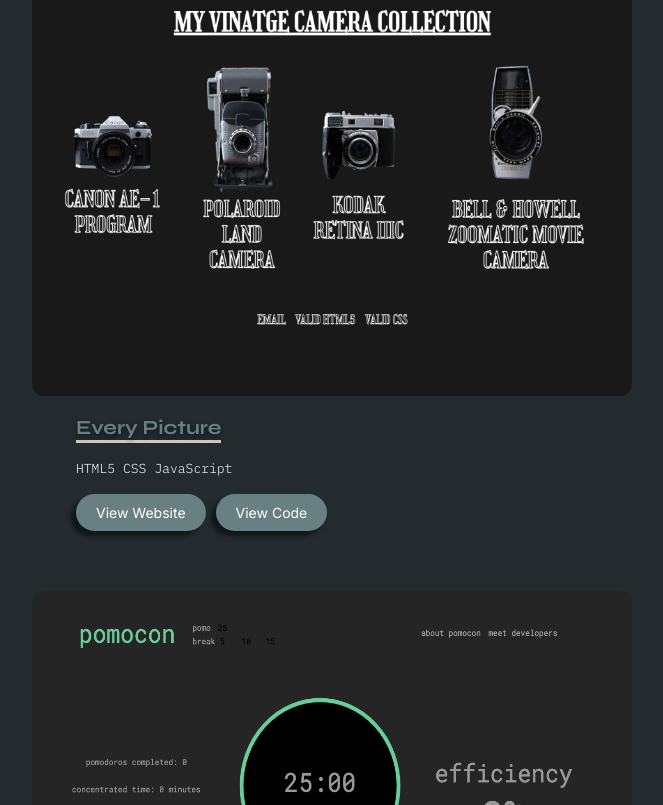
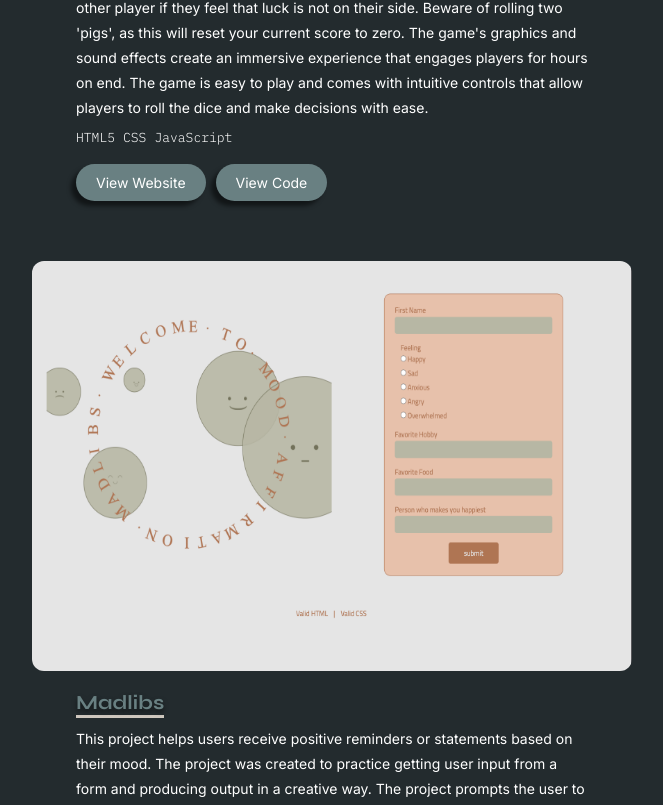
Before and after one commit to alyssamarie0107/alyssamarie0107.github.io, a React (Create React App) app: page / in a window 1280 px wide. Shown: the part 4575-5380 px from the top of the page, without its empty margins (308-971 px from the left). Built offline with nearby package versions, Linux system fonts and the light colour scheme.

Commit message:
all projects have updated descriptions

```diff
--- a/src/sections/projects/Projects.js
+++ b/src/sections/projects/Projects.js
@@ -5,8 +5,9 @@
 import { faCode } from '@fortawesome/free-solid-svg-icons';
 import Project from '../../components/project/Project';
 import ViewBtn from '../../components/buttons/view/ViewBtn';
+import GameOfPig from '../../assets/png/game-of-pig.png';
 import MadLibs from '../../assets/png/madlibs.png';
-import EveryPicture from '../../assets/png/every-pic.png';
+import CameraCollection from '../../assets/png/every-pic.png';
 import Pomocon from '../../assets/png/pomocon.png';
 import UCDLostFound from '../../assets/png/ucd-lf.png';
 import Postcard from '../../assets/png/postcard.png';
@@ -49,13 +50,36 @@
                     {/* web application projects */}
                     <Tab eventKey="web" title="Web" className={ styles.TabContainer }>
                         <div className={ styles.projectsContainer }>
+                            {/* game of pig */}
+                            <Project
+                                src={ GameOfPig }
+                                alt="Game of Pug"
+                                imgStyling="webImg"
+                                projectTitle="Game of Pig"
+                                projectDescription="A two-player game developed using HTML, CSS, and JavaScript. The objective of the game is to be the first player to score 30 points or more. Each player takes turns rolling a dice. The total of the roll is added to the player's score, unless either dice shows a 'pig'. If a 'pig' appears, the player's turn ends and it is the other player's turn. The current player has the option to roll again (assuming they did not roll a 'pig'), or pass the turn to the other player if they feel that luck is not on their side.
+
+                                Beware of rolling two 'pigs', as this will reset your current score to zero. The game's graphics and sound effects create an immersive experience that engages players for hours on end.
+
+                                The game is easy to play and comes with intuitive controls that allow players to roll the dice and make decisions with ease."
+                                projectViewBtns={
+                                    <div className={ styles.projectViewBtns }>
+                                        <ViewBtn href="https://alyssamarie0107.github.io/des157-portfolio/des157/studio3/index.html">View Website</ViewBtn>
+                                        <ViewBtn href="https://github.com/alyssamarie0107/des157-portfolio/tree/main/des157/studio3">View Code</ViewBtn>
+                                    </div>
+                                }>
+                                {/* tech stack */}
+                                <li>HTML5</li>
+                                <li>CSS</li>
+                                <li>JavaScript</li>
+                            </Project>
+
                             {/* madlibs */}
                             <Project
                                 src={ MadLibs }
-                                alt="Madlibs"
+                                alt="Mood Affirmation Madlibs"
                                 imgStyling="webImg"
                                 projectTitle="Madlibs"
-                                projectDescription=""
+                                projectDescription="This project helps users receive positive reminders or statements based on their mood. The project was created to practice getting user input from a form and producing output in a creative way. The project prompts the user to enter their name, select a mood, state their favorite hobby, food, and the person who makes them the happiest. After the user fills out the form, a madlib is generated that validates their mood, suggests ways to increase their mood, and ends with an affirmation that encourages them to keep a positive outlook. The user interface is simple and easy to navigate, with clear instructions and prompts that guide users through the form. The project's graphics and animations create a fun and engaging experience that encourages users to complete the form and receive their personalized madlib. Overall, Mood Affirmation Madlibs is an excellent example of how JavaScript can be used to create interactive and personalized experiences for users. Whether you are feeling down or just want to uplift your mood, this application is sure to provide you with positive affirmations and reminders that will help you feel better and put a smile on your face."
                                 projectViewBtns={
                                     <div className={ styles.projectViewBtns }>
                                         <ViewBtn href="https://alyssamarie0107.github.io/des157-portfolio/des157/studio1/index.html">View Website</ViewBtn>
@@ -70,11 +94,11 @@
 
                             {/* every picture */}
                             <Project
-                                src={ EveryPicture }
-                                alt="Every Picture"
+                                src={ CameraCollection }
+                                alt="Camera Collection"
                                 imgStyling="webImg"
-                                projectTitle="Every Picture"
-                                projectDescription=""
+                                projectTitle="Vintage Camera Collection"
+                                projectDescription="A web application that showcases a collection of my vintage cameras. The project was inspired by my passion for collecting vintage cameras and taking photos, which started when my father passed down my great grandfather's Bell & Howell Zoomatic Movie camera. The web application is designed to showcase the collection and provide users with an interactive way to explore it. The user interface is simple and intuitive, with a image of the camera and the name below. When the user hovers over a camera name, a photo (mostly taken with that camera) is displayed in the photo area. This project helped me practice overlays and slideshows in JavaScript. The photos are displayed using an overlay that provides users with a slideshow feature that allows users to view multiple photos taken with the same camera. Whether you are a vintage camera enthusiast or just enjoy exploring unique collections, My Vintage Camera Collection is sure to provide you with an enjoyable experience."
                                 projectViewBtns={
                                     <div className={ styles.projectViewBtns }>
                                         <ViewBtn href="https://alyssamarie0107.github.io/des157-portfolio/des157/studio2/index.html">View Website</ViewBtn>
```
Also changed, not shown: src/assets/png/game-of-pig.png (added).
